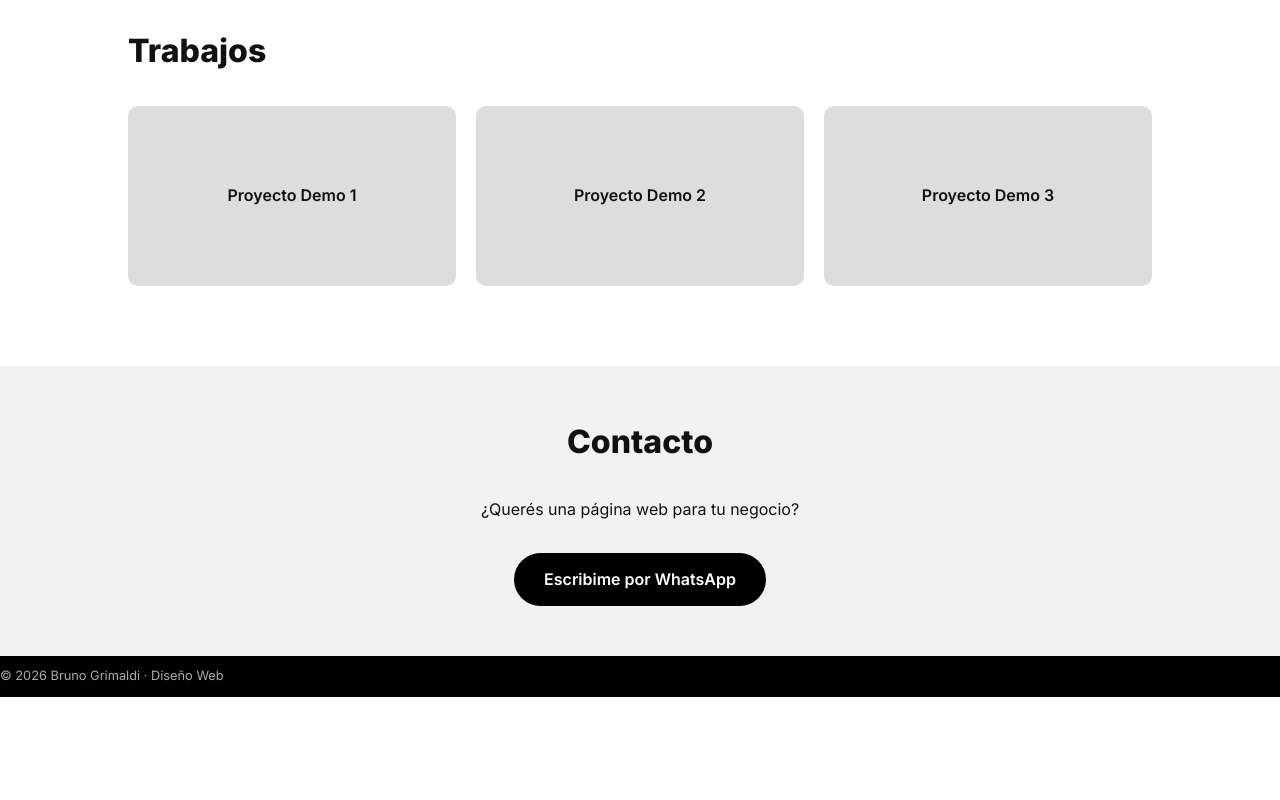
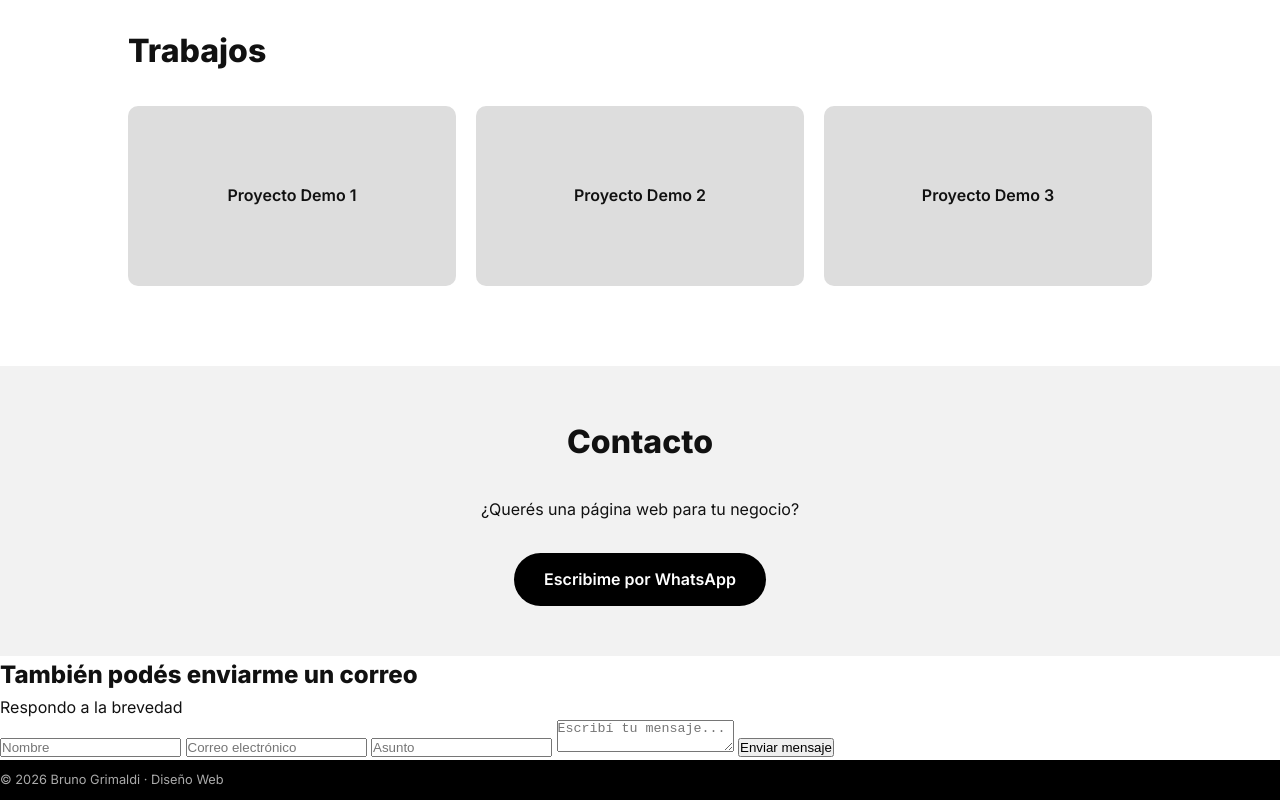
Before and after one commit to flebla/githabpage, a plain HTML site: page index.html in a window 1280 px wide. Shown: the part 1649-2449 px from the top of the page. Before the commit the page ends 2346 px from the top, so only its background shows below. Drawn offline with Linux system fonts and the light colour scheme.

Commit message:
Update index.html

```diff
--- a/index.html
+++ b/index.html
@@ -13,7 +13,11 @@
   <header class="hero">
 
   <div class="hero-left">
-    <h1>Bruno Grimaldi</h1>
+
+ <h1 class="logo-title">
+  <img src="logo.png">
+  <span>Bruno Grimaldi</span>
+</h1>
     <h2>Diseño & Desarrollo Web</h2>
     <p>
       Ayudo a negocios locales a tener una presencia online
@@ -98,9 +102,32 @@
     </a>
   </section>
 
-  <!-- FOOTER -->
+<section id="mensajeria" class="mail-section">
+  <div class="mail-container">
+    <h2>También podés enviarme un correo</h2>
+    <p>Respondo a la brevedad</p>
+
+    <form
+      class="mail-form"
+      action="https://formspree.io/f/xreazezd"
+      method="POST"
+    >
+      <input type="text" name="nombre" placeholder="Nombre" required>
+      <input type="email" name="email" placeholder="Correo electrónico" required>
+      <input type="text" name="asunto" placeholder="Asunto">
+      <textarea name="mensaje" placeholder="Escribí tu mensaje..." required></textarea>
+
+      <!-- anti spam básico -->
+      <input type="text" name="_gotcha" style="display:none">
+
+      <button type="submit">Enviar mensaje</button>
+    </form>
+  </div>
+</section>
+
+
   <footer>
-    <p>© 2026 Bruno Grimaldi · Diseño Web</p>
+    <p> © 2026 Bruno Grimaldi · Diseño Web</p>
   </footer>
 
 </body>
```
